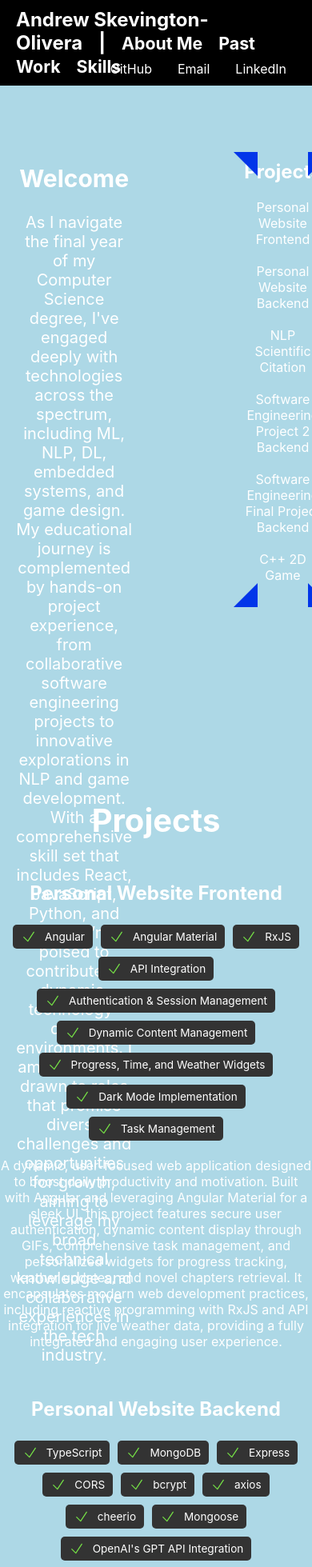
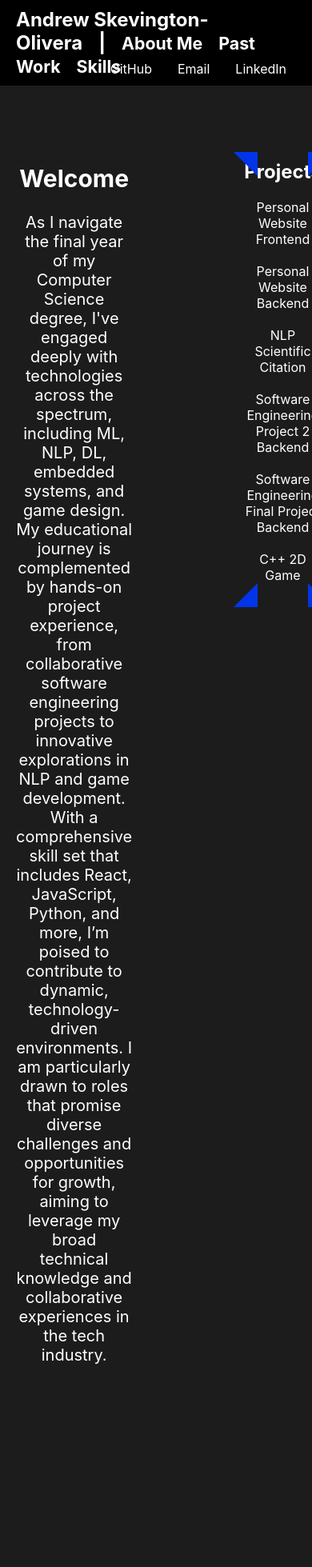
Before and after one commit to AndrewASO/portfolioWebsite, a React (Create React App) app: page / in a window 390 px wide. Shown: the top 1959 px of the page at 80% size. Built offline with nearby package versions, Linux system fonts and the light colour scheme.

Commit message:
Made some mobile view changes

```diff
--- a/src/App.css
+++ b/src/App.css
@@ -24,12 +24,17 @@ body {
 
 /* You can add more custom styles and classes */
 @media screen and (max-width: 600px) {
-  body {
-    background-color: lightblue;
+  .home-container {
+    padding-bottom: 100px; /* Adds padding at the bottom of the home section on mobile */
   }
 
-  /* Adding custom padding to the Home section for mobile devices */
-  .home-section {
-    padding-bottom: 500px; /* Adjust based on your design needs */
+  .projects-container {
+    padding-top: 1000px; /* Adds padding at the top of the projects section on mobile */
   }
+
+  .about-container, .projects-links-container {
+    width: 100%; /* Ensure full width */
+    /* Add any additional styling specific to mobile view here */
+  }
+
 }
--- a/src/Home/Home.js
+++ b/src/Home/Home.js
@@ -55,18 +55,18 @@ export default function Home() {
   const adjustedHeaderPosition = '60px'; // Example adjustment
 
   return (
-    <>
+    <div className='home-container'>
       <header style={{ display: 'flex', justifyContent: 'flex-end', padding: '1rem', position: 'absolute', top: adjustedHeaderPosition, right: 0, zIndex: 1050 }}>
         <a href="https://github.com/AndrewASO" style={{ color: '#ffffff', textDecoration: 'none', margin: '0 1rem' }}>GitHub</a>
         <a href="mailto:solivera.andrew@gmail.com" style={{ color: '#ffffff', textDecoration: 'none', margin: '0 1rem' }}>Email</a>
         <a href="https://linkedinprofile.com" style={{ color: '#ffffff', textDecoration: 'none', margin: '0 1rem' }}>LinkedIn</a>
       </header>
       <div style={containerStyle}>
-        <div style={aboutStyle}>
+        <div style={aboutStyle} className='about-container'>
           <h1>Welcome</h1>
           <p>As I navigate the final year of my Computer Science degree, I've engaged deeply with technologies across the spectrum, including ML, NLP, DL, embedded systems, and game design. My educational journey is complemented by hands-on project experience, from collaborative software engineering projects to innovative explorations in NLP and game development. With a comprehensive skill set that includes React, JavaScript, Python, and more, I’m poised to contribute to dynamic, technology-driven environments. I am particularly drawn to roles that promise diverse challenges and opportunities for growth, aiming to leverage my broad technical knowledge and collaborative experiences in the tech industry.</p>
         </div>
-        <div style={projectsStyle}>
+        <div style={projectsStyle} className='project-links-container'>
           <h2>Projects</h2>
           <div style={projectLinkContainerStyle}>
             <a href="https://github.com/AndrewASO/motivationWebsite" className="project-link" style={projectLinkStyle}>Personal Website Frontend</a>
@@ -92,6 +92,6 @@ export default function Home() {
           <div style={bottomRightCorner}></div>
         </div>
       </div>
-    </>
+    </div>
   );
 }
--- a/src/Projects/Projects.js
+++ b/src/Projects/Projects.js
@@ -37,6 +37,7 @@ const projectData = [
 
 export default function Projects() {
   return (
+    <div className="projects-container">
       <section id="projects" style={{ padding: '4rem 0', display: 'flex', flexDirection: 'column', alignItems: 'center', justifyContent: 'center' }}>
         <h1 style={{ fontSize: '2.5em', fontWeight: 'bold', textAlign: 'center', marginBottom: '2rem' }}>Projects</h1>
         {projectData.map((project, index) => (
@@ -54,5 +55,6 @@ export default function Projects() {
           </div>
         ))}
       </section>
+    </div>
   );
 }
```
Lines whose indentation alone changed are shown as unchanged.
